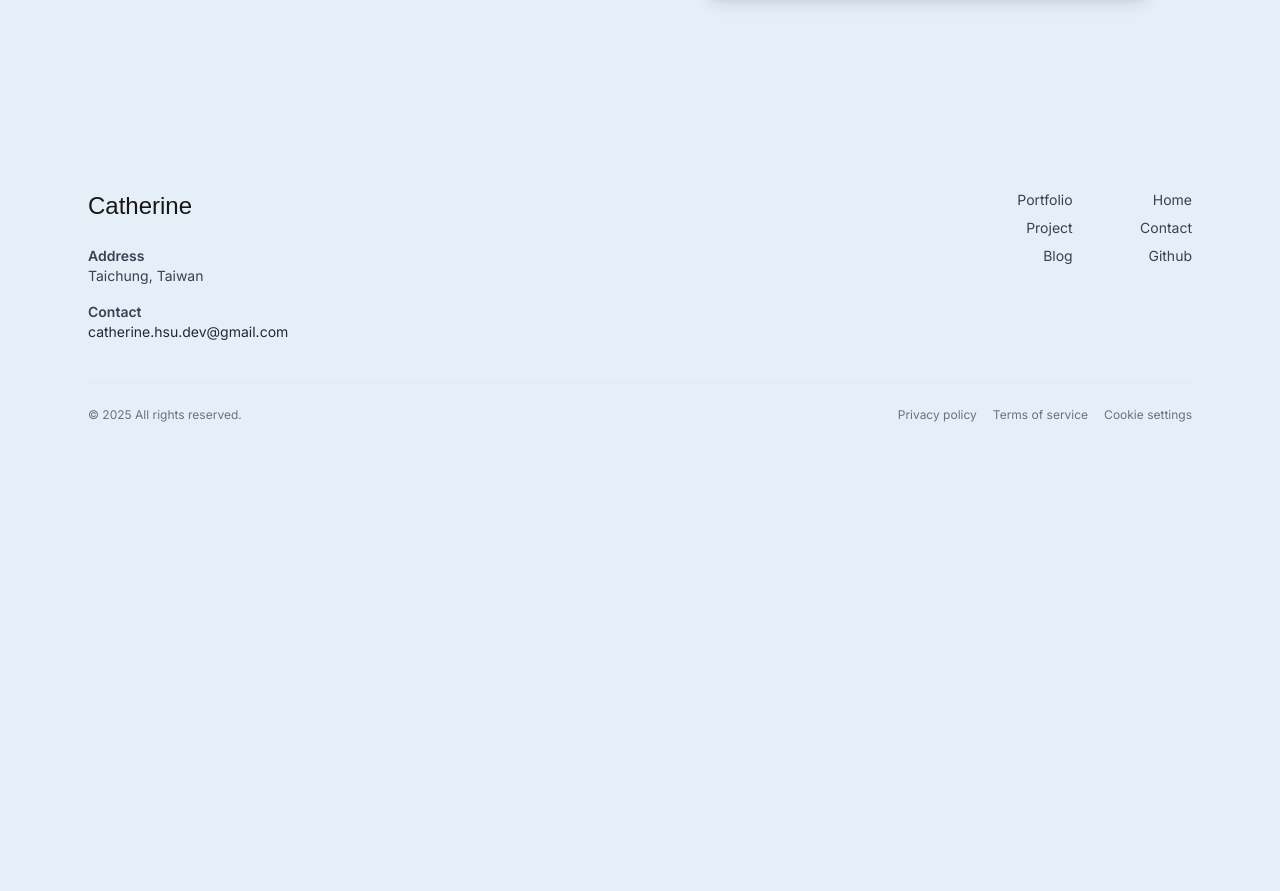
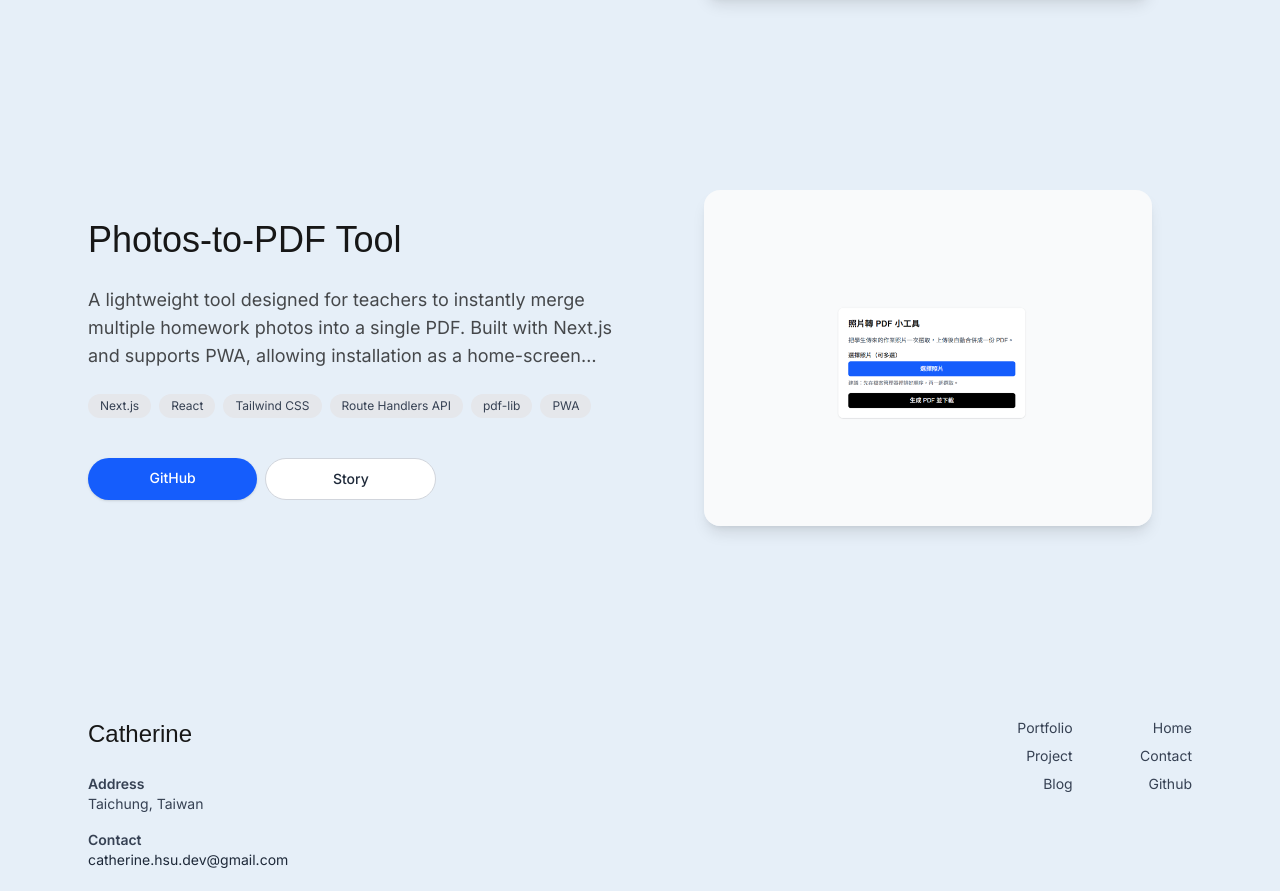
Before and after one commit to CatherineHsuDev/portfolio-nextjs-, a Next.js app: page /portfolio/project in a window 1280 px wide. Shown: the part 1610-2501 px from the top of the page. Before the commit the page ends 2129 px from the top, so only its background shows below. Built offline with nearby package versions, Linux system fonts and the light colour scheme; a web font is replaced by a local one.

Commit message:
update new project

```diff
--- a/components/Hero.tsx
+++ b/components/Hero.tsx
@@ -14,6 +14,16 @@ import "swiper/css";
 import "swiper/css/effect-fade";
 
 gsap.registerPlugin(ScrollTrigger);
+
+const PROJECT_IMAGES = [
+  "course-login.png",
+  "course.png",
+  "ecommerce.png",
+  "pdftool.png",
+  "snapgram-2.png",
+  "snapgram-3.png",
+  "snapgram.png",
+];
 
 const Hero = () => {
   const sectionRef = useRef<HTMLDivElement | null>(null);
@@ -78,7 +88,7 @@ const Hero = () => {
 
           <p className="text-lg text-black/70">{t.subtitle}</p>
 
-          <div className="mt-4 flex flex-row gap-2 w-full md:max-w-[66%] justify-center">
+          <div className="text-center mt-4 flex flex-row gap-2 w-full md:max-w-full lg:max-w-[66%] justify-center">
             {/* <Link
               href="/portfolio"
               className="sm:flex-1 inline-flex justify-center rounded-full bg-blue-600 px-6 py-2.5 text-sm font-medium text-white shadow-sm hover:bg-blue-700 transition-colors"
@@ -123,14 +133,7 @@ const Hero = () => {
               allowTouchMove={false} // 不讓手動滑
               className="h-full"
             >
-              {[
-                "course-login.png",
-                "course.png",
-                "courseportal-login.png",
-                "ecommerce.png",
-                "snapgram-2.png",
-                "snapgram.png",
-              ].map((file, idx) => (
+              {PROJECT_IMAGES.map((file, idx) => (
                 <SwiperSlide key={idx}>
                   <img
                     src={`/project/${file}`}
--- a/i18n/portfolio.ts
+++ b/i18n/portfolio.ts
@@ -97,6 +97,23 @@ export const projectItems: Dict<ProjectItem[]> = {
         "Passport",
       ],
     },
+    {
+      id: "homework-pdf-tool",
+      title: "Photos-to-PDF Tool",
+      description:
+        "A lightweight tool designed for teachers to instantly merge multiple homework photos into a single PDF. Built with Next.js and supports PWA, allowing installation as a home-screen Web App.",
+      image: "/project/pdftool.png",
+      github: "https://github.com/CatherineHsuDev/images-to-pdf",
+      story: "/portfolio/project/homework-pdf-tool-story",
+      tags: [
+        "Next.js",
+        "React",
+        "Tailwind CSS",
+        "Route Handlers API",
+        "pdf-lib",
+        "PWA",
+      ],
+    },
   ],
 
   zh: [
@@ -151,5 +168,22 @@ export const projectItems: Dict<ProjectItem[]> = {
         "Passport",
       ],
     },
+    {
+      id: "homework-pdf-tool",
+      title: "作業照片一鍵轉 PDF 小工具",
+      description:
+        "為老師開發的教學小工具，支援多張照片上傳並自動合併成單一 PDF，使用 Next.js 構建，並支援 PWA，可加入手機主畫面當作 Web App。",
+      image: "/project/homework-pdf.png",
+      github: "https://github.com/CatherineHsuDev/pdftool.png",
+      story: "/portfolio/project/homework-pdf-tool-story",
+      tags: [
+        "Next.js",
+        "React",
+        "Tailwind CSS",
+        "Route Handlers API",
+        "pdf-lib",
+        "PWA",
+      ],
+    },
   ],
 };
--- a/i18n/stories-data.ts
+++ b/i18n/stories-data.ts
@@ -78,6 +78,35 @@ Challenges:
       github: "https://github.com/CatherineHsuDev/coursePortal-backend",
       demo: "https://courseportal-frontend.onrender.com/",
     },
+    {
+      slug: "homework-pdf-tool-story",
+      title: "Photos-to-PDF Tool — Development Story",
+      content: `
+This tool was developed to solve a practical bottleneck in my teaching workflow.
+Students often submit homework through Messenger in multiple photos, and manually downloading,
+ordering, and converting them into a single PDF was slow and repetitive.
+
+To streamline the process, I built a lightweight web tool that allows users to upload multiple images
+and instantly merge them into a single downloadable PDF using pdf-lib.
+
+The project was driven by a real need and significantly improved my daily grading workflow.
+It also strengthened my experience with Next.js Route Handlers, binary file handling (FormData, Uint8Array, Blob),
+and PWA setup for mobile installation.
+
+Key Challenges:
+1. Handling FormData and multiple file uploads
+2. Using pdf-lib to embed images into PDF pages
+3. Returning binary data through a Route Handler API
+4. Setting up PWA (manifest.json) for home-screen installation
+5. Improving UX with a custom upload button and a smoother selection flow
+
+The tool is now fully usable on both mobile and desktop and has noticeably improved the speed and consistency
+of my homework review process. Future enhancements include thumbnail previews, drag-to-reorder,
+and automatic PDF naming.
+`,
+      github: "https://github.com/CatherineHsuDev/images-to-pdf",
+      demo: "#",
+    },
   ],
 
   zh: [
@@ -153,5 +182,32 @@ Appwrite 於 2023 年後更新了 API 串接方式。早期可以使用內建的
       github: "https://github.com/CatherineHsuDev/coursePortal-backend",
       demo: "https://courseportal-frontend.onrender.com/",
     },
+    {
+      slug: "homework-pdf-tool-story",
+      title: "作業照片一鍵轉 PDF 小工具 — 開發紀錄",
+      content: `
+這個小工具源自我在教學流程中的真實痛點：學生常用 Messenger 傳交多張作業照片，
+每次都需要手動下載、整理順序、匯入 Notability，再轉成 PDF，非常耗時。
+
+為了讓批改流程更順暢，我開發了這個「作業照片轉 PDF」的小工具。
+使用者可以一次選取多張照片，後端會用 pdf-lib 自動合併成一份 PDF 並下載。
+
+這個工具是根據實際需求而開發，完整解決了我在批改作業時的操作瓶頸，
+同時也讓我更熟悉 Next.js Route Handlers、檔案處理流程（binary、FormData）
+以及 PWA 設定與行動裝置相容性。
+
+主要挑戰：
+1. 處理 FormData 與多檔案上傳
+2. 使用 pdf-lib 合併圖片為 PDF
+3. 建立 Route Handler API 並回傳二進位檔案
+4. 設定 PWA（manifest.json）讓工具能加入手機主畫面
+5. UI/UX 設計：隱藏 file input、使用自訂按鈕、優化選檔流程
+
+這個工具目前已能在手機與桌面順利使用，也大幅改善了我批改作業的速度與效率。
+未來計劃加入縮圖預覽、拖曳排序、自動命名等功能。
+`,
+      github: "https://github.com/CatherineHsuDev/images-to-pdf",
+      demo: "#",
+    },
   ],
 };
```
Also changed, not shown: public/project/courseportal-login.png (deleted), public/project/pdftool.png (added).
